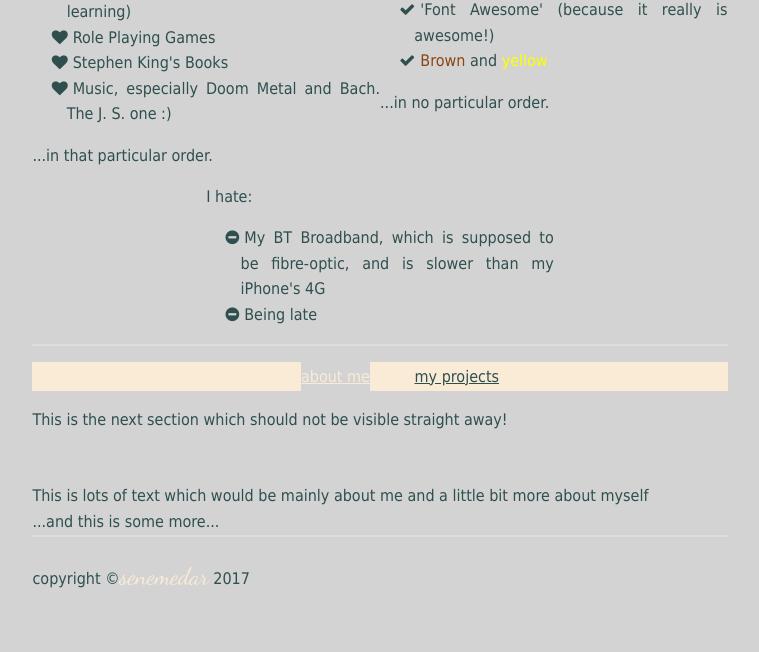
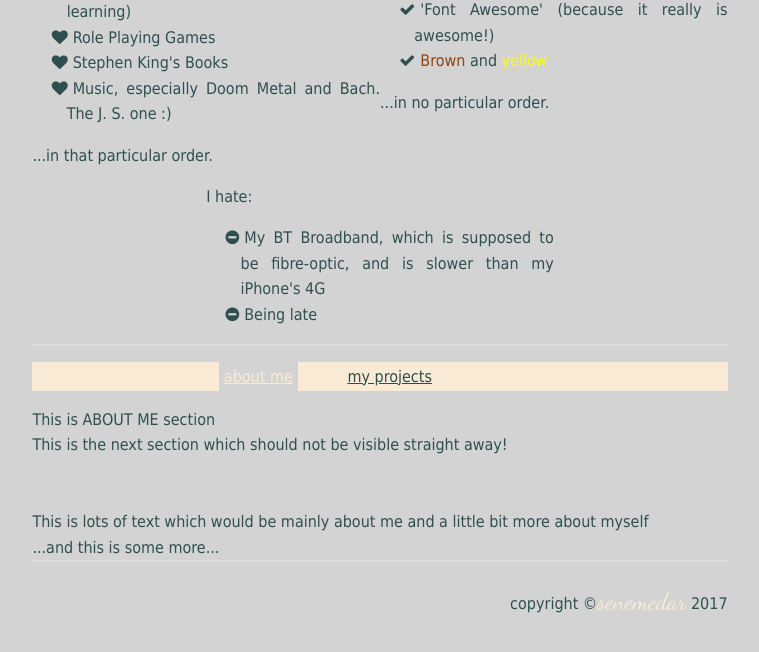
Before and after one commit to senemedar/senemedar.github.io, a plain HTML site: page index.html in a window 1280 px wide. Both pictures are taken after a click on the item "about me". Shown: the part 514-1166 px from the top of the page, without its empty margins (260-1019 px from the left). Drawn offline with nearby package versions, Linux system fonts and the light colour scheme.

Commit message:
The selection of the 'about me' and 'projects' sections now works. Added invisible menu option to see if it folds up nicely. (hint: it does!)

```diff
--- a/html/index.css
+++ b/html/index.css
@@ -99,7 +99,7 @@ ul {
 
 li.menu {
     display: inline-block;
-    padding: 5px 0px;
+    padding: 5px;
     margin: 0px 20px;
     opacity: 0;
     text-decoration: underline;
@@ -114,6 +114,7 @@ li.menu:hover {
 
 footer {
     padding-top: 25px;
+    text-align: right;
 }
 
 .spacer {
@@ -125,3 +126,7 @@ footer {
     background-color: lightgray;
     color: antiquewhite;
 }
+
+.accordion {
+    display: none;
+}
--- a/index.html
+++ b/index.html
@@ -30,27 +30,36 @@
 //            });
 
             $( document).ready(function() {
-                blinkLogo();
-                showMenu( 0 );
+                blinkLogo(); // blink the logo!!
+                showMenu( 0 ); // start the bottom menu
             });
 
-            function showMenu( x ) {
+            /**
+             * Enables the visibility of the bottom menu options
+             */
+            function showMenu(x) {
                 x += 1;
                 if (x < 3) {
                     var el = "#menu-" + x;
-//                    $( el ).fadeIn( 1000, function() { aa(x) } );
+//                    $(el).fadeIn( 1000, function() { aa(x) } );
                     $(el).animate({opacity:1}, 1000, function() { showMenu(x) });
                 }
             }
 
+            /**
+             * shows the bottom menu elements (el1) in a form of (almost) accordion
+             * while selecting the relevant menu option (el2)
+             */
             function showElement( el1, el2 ) {
+                $("section.accordion").each(function() {
+                    if ($( this ).css( "display" ) != "none") {
+                        $( this ).slideUp( 600 );
+                    }
+                });
+                $( ".menu").filter(".selected").removeClass("selected");
                 $( el1 ).slideDown( 600 );
-                $( el2 ).toggleClass("selected");
+                $( el2 ).addClass( "selected" );
 
-            }
-
-            function hideElement( el ) {
-                $(el).slideUp(600);
             }
 
             (function loop() {
@@ -121,12 +130,21 @@
             <nav id="top-nav">
                 <ul>
                     <li class="menu" id="menu-1" onclick="showElement('#aboutMe', '#menu-1')">about me</li>
-                    <li class="menu" id="menu-2" onclick="hideElement('#aboutMe')">my projects</li>
+                    <li class="menu" id="menu-2" onclick="showElement('#myProjects', '#menu-2')">my projects</li>
+                    <li class="menu" id="menu-3" onclick="showElement('nothing', 'nothing')">hide 'em all!</li>
                 </ul>
             </nav>
 
 
-            <section id="aboutMe" style="display: none">
+            <section id="aboutMe" class="accordion">
+                This is ABOUT ME section<br>
+
+                This is the next section which should not be visible straight away!<br><br><br>
+                This is lots of text which would be mainly about me and a little bit more about myself<br>
+                ...and this is some more...
+            </section>
+            <section id="myProjects" class="accordion">
+                This is the MY PROJECTS section.<br>
 
                 This is the next section which should not be visible straight away!<br><br><br>
                 This is lots of text which would be mainly about me and a little bit more about myself<br>
```
